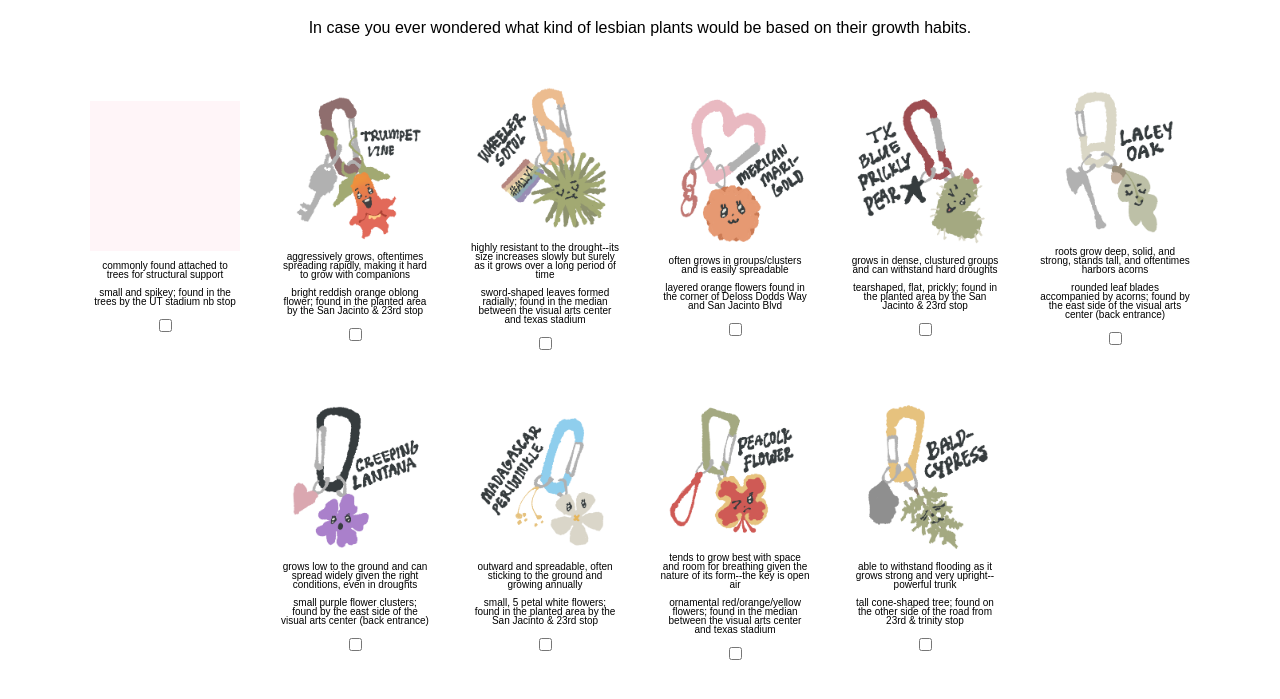
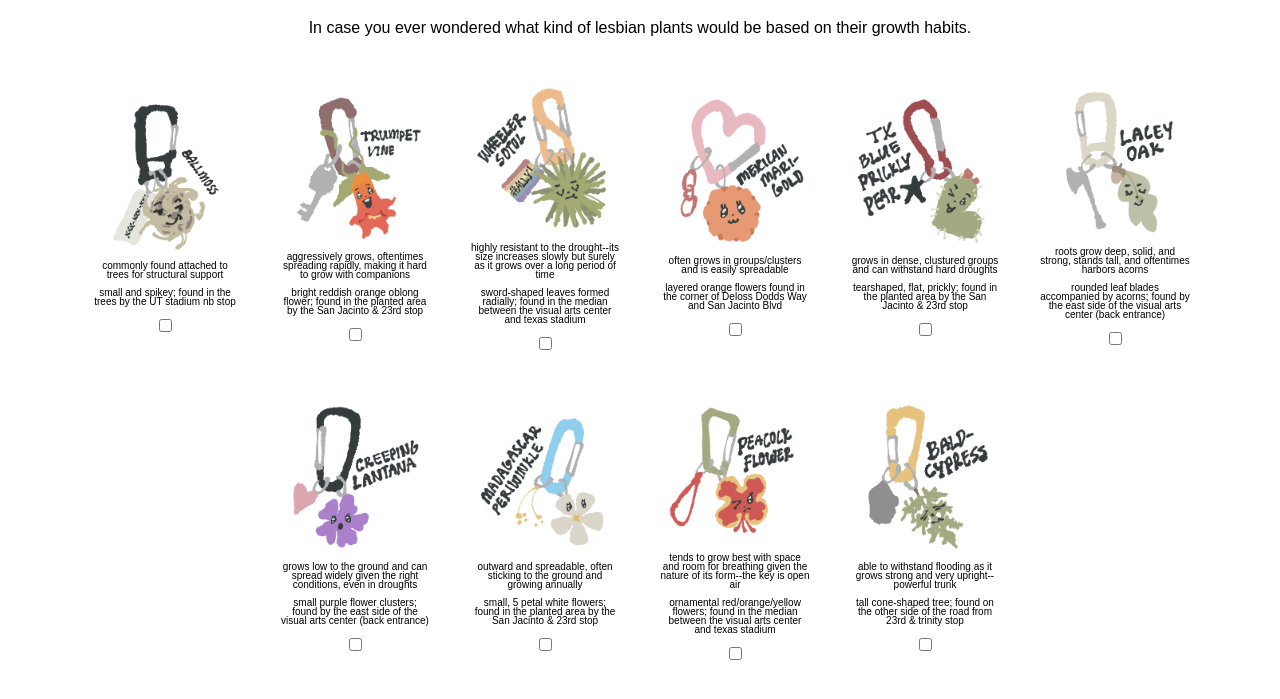
Before and after one commit to amyantran/amyanltran.github.io, a plain HTML site: page index.html in a window 1280 px wide. Shown: the part 81-780 px from the top of the page. Drawn offline with Linux system fonts and the light colour scheme; a web font is replaced by a local one.

Commit message:
trying again

```diff
--- a/style.css
+++ b/style.css
@@ -43,7 +43,6 @@ body {
   align-items: center;
   width: 150px;
   height: 150px;
-  background-color: #fff5f8;
   text-decoration: none;
   color: black;
   font-weight: bold;
@@ -74,7 +73,7 @@ p:visited {
 }
 
 .plant1 {
-  background-image: url(".IMG_0068.PNG");
+  background-image: url("IMG_0068.PNG");
   background-size: cover;
   background-position: center;
 }
```
